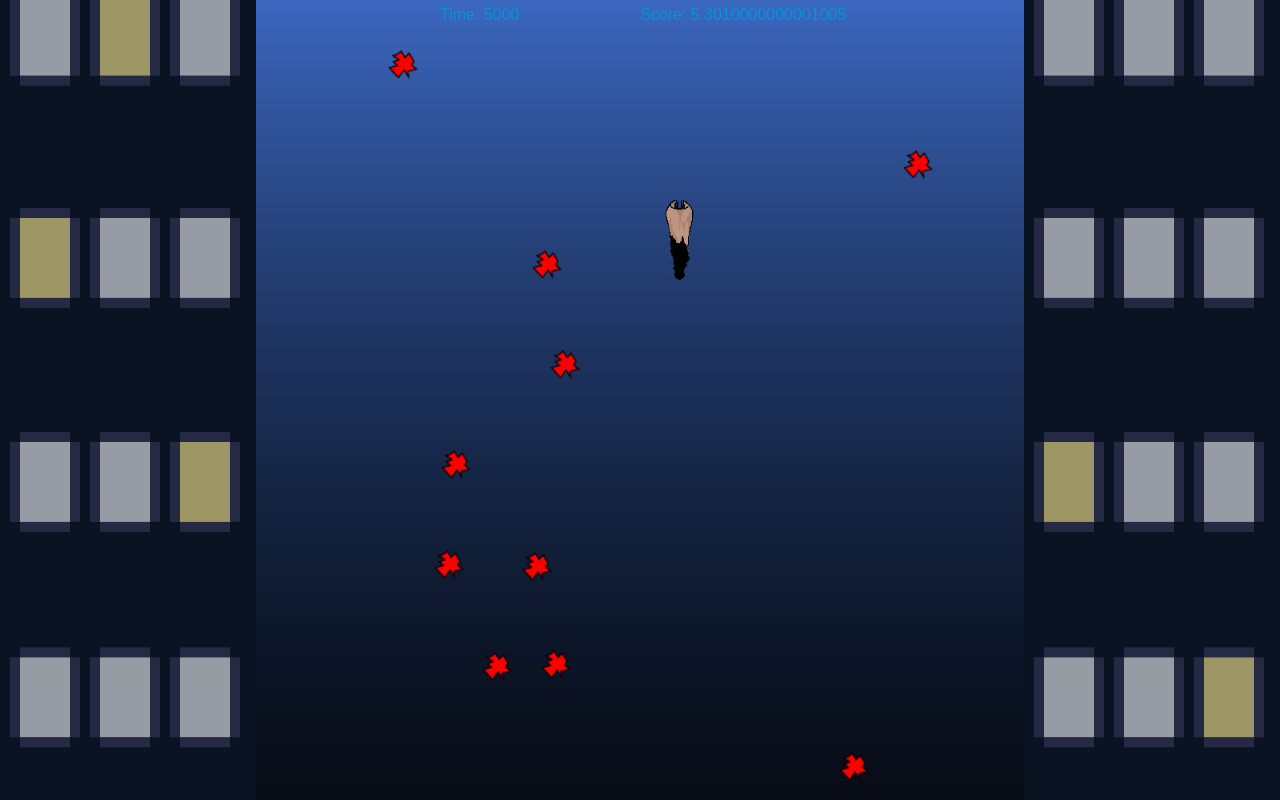
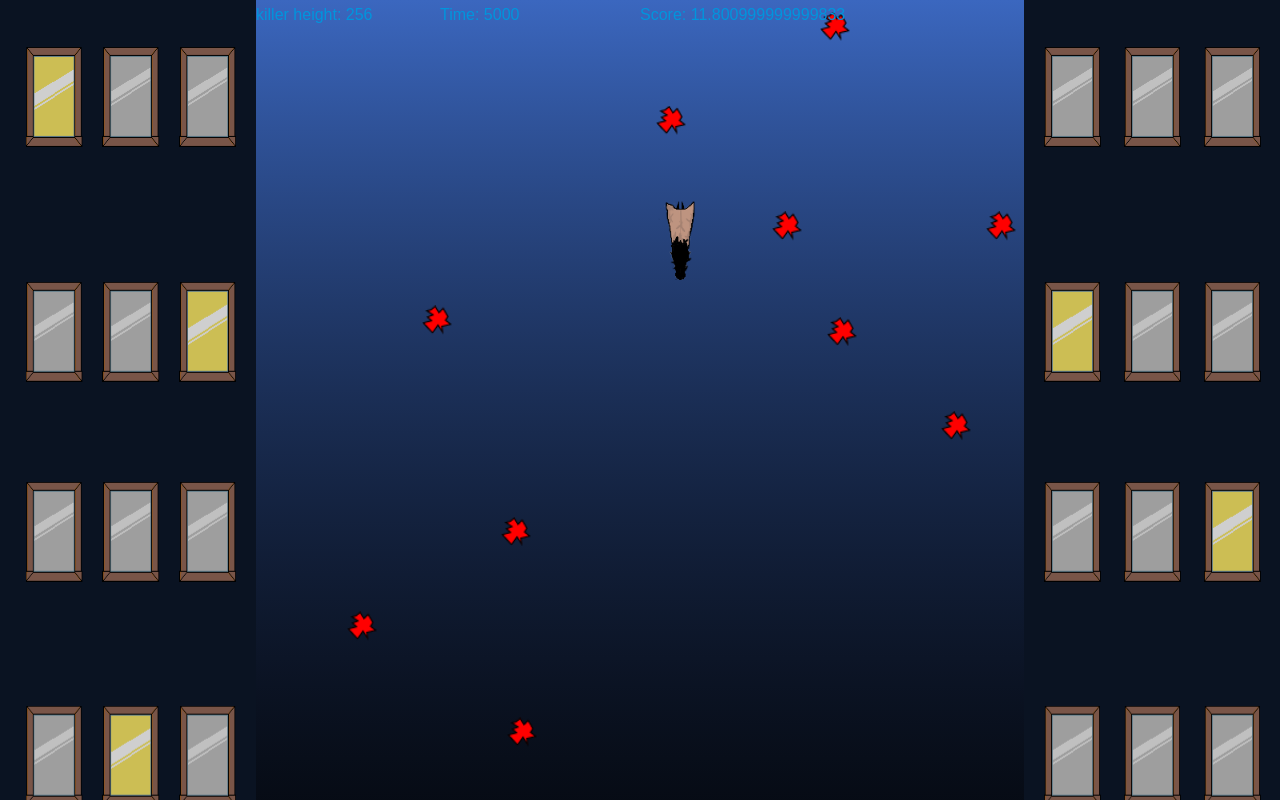
Before and after one commit to pauldellinger/detective-game, a plain HTML site: page index.html in a window 1280 px wide. Drawn offline with Linux system fonts and the light colour scheme.

Commit message:
added falling killer and windows

```diff
--- a/index.html
+++ b/index.html
@@ -19,6 +19,8 @@
     <img id="carmen" src="images/Asset 5.png" alt="The Scream" width="20" height="20">
     <img id="obstacle" src="images/Asset 1.png" alt="The Scream" width="30" height="30">
     <img id="isabella" src="images/isabella falling two.png" alt="The Scream" width="100" height="200">
+    <img id="window_unlit" src="images/window_unlit.png" alt="The Scream" width="100" height="200">
+    <img id="window_lit" src="images/window_lit.png" alt="The Scream" width="100" height="200">
     <canvas id='c' style='position:absolute; left:0px; top:0px;'>
     </canvas>
 
--- a/scripts/main.js
+++ b/scripts/main.js
@@ -2,13 +2,14 @@
 var canvas = document.getElementById("c");
 var ctx = canvas.getContext("2d");
 var dx = 5;
-var dy = 5;
+var dy = 11.5;
 var rightPressed = false;
 var leftPressed = false;
 var xbound = window.innerWidth;
 var ybound = window.innerHeight;
 var cx = xbound/2;
 var cy = ybound/4;
+
 var y2 = window.innerHeight;
 var y3 = ybound;
 var heights = [];
@@ -20,20 +21,21 @@ var lives = 3;
 var step = 0;
 var carmenStatus= 0;
 
-
+var endgame = false;
+var ky = ybound +200;
 
 var windowheights=[];
 var windowpositions=[];
 var windowheight = 0;
-var position = 20;
+var position = xbound/5/10;
 for (i=0;i<12; i++){
   if (i%3===0&&i!=0){
     windowheight+= ybound/4+20;
-    position = 20;
+    position = xbound/5/10;
   }
   windowheights[i] = windowheight;
   windowpositions[i] = position;
-  position+=80;
+  position+= 3*xbound/5/10;
 
 }
 var windowheight = 0;
@@ -84,7 +86,7 @@ function draw(){
   drawCarmen();
 
 //Draw Square
-
+  //drawKiller();
   if(rightPressed && cx < 4*xbound/5-20) {
     cx += 7;
   }
@@ -109,12 +111,32 @@ function draw(){
     cx = xbound/2;
 
   }
-  if (dy<12&&dy>4.9&&performance.now()<120000){
+
+  if (dy<12&&dy>4.9&&performance.now()<10000){
     dy+=.001;
   }
-  if (performance.now()>120000 && dy>0.1){
+
+  if (dy>12){
+    endgame = true;
+    if (drawKiller()){
+      ending_sequence();
+    }
+  }
+
+  /*
+  if (performance.now()>10000 && dy>0.1){
     dy-=.1;
+
   }
+  if (dy<=.1){
+    endgame = true;
+  }
+  if (endgame){
+    dy = 0;
+
+    // /drawKiller();
+  }
+  */
 
 
   drawSpeed();
@@ -125,7 +147,19 @@ function drawSpeed(){
     ctx.fillStyle = "#0095DD";
     ctx.fillText("Score: "+dy, xbound/2, 20);
     ctx.fillText("Time: "+performance.now(), xbound/2-200, 20);
+    ctx.fillText("killer height: "+xbound/5, xbound/5, 20);
 
+}
+function drawKiller(){
+  kx = 3*xbound/5;
+  ctx.fillStyle = "green";
+  ctx.fillRect(kx,ky,50,50);
+  if (ky>ybound/4){
+    ky-=1;
+  }
+  if(kx<cx+25&&kx+30>cx&&ky<cy+50&&ky+30>cy){
+    return true;
+  }
 }
 function collide(){
   ctx.globalAlpha=1;
@@ -176,11 +210,19 @@ function drawBackground(){
       windowheights[i] = ybound;
     }
     if (i%5===0){
+      var img = document.getElementById("window_lit");
+      ctx.drawImage(img, windowpositions[i], windowheights[i], 80, 100);
+      /*
       ctx.fillStyle = "#FFEE93";
       ctx.globalAlpha = 0.6;
       ctx.fillRect(windowpositions[i],windowheights[i], 50,80);
+      */
     }
     else{
+    var img = document.getElementById("window_unlit");
+    ctx.drawImage(img, windowpositions[i], windowheights[i], 80, 100);
+
+    /*
     ctx.fillStyle = "#F6F7FB";
     ctx.globalAlpha = 0.6;
     ctx.fillRect(windowpositions[i],windowheights[i], 50,80);
@@ -191,6 +233,8 @@ function drawBackground(){
     ctx.fillRect(windowpositions[i]+50,windowheights[i],10,80);
     ctx.fillRect(windowpositions[i],windowheights[i]+80,50,10);
     ctx.globalAlpha = 1;
+    */
+  }
     windowheights[i]-=dy;
   }
 
@@ -199,6 +243,9 @@ function drawBackground(){
   ctx.closePath();
 
 }
+
+
+
 
 function collisionDetection(){
   for (i =0; i<obstacleCount; i++){
@@ -217,11 +264,11 @@ function drawCarmen(){
   var img = document.getElementById("isabella");
 
   if (carmenStatus==0){
-    ctx.drawImage(img, 0,100,100,100, cx, cy, 80, 80);
+    ctx.drawImage(img, 0,0,100,100, cx, cy, 80, 80);
 
   }
   else if(carmenStatus==1){
-    ctx.drawImage(img, 0,0,100,100, cx, cy, 80, 80);
+    ctx.drawImage(img, 0,100,100,100, cx, cy, 80, 80);
   }
   else if(carmenStatus==2){
     ctx.drawImage(img, 0,200,100,100, cx, cy, 80, 80);
```
Also changed, not shown: images/window_lit.png (renamed from images/pixil-frame-0 (1).png), images/window_unlit.png (renamed from images/pixil-frame-0.png).
